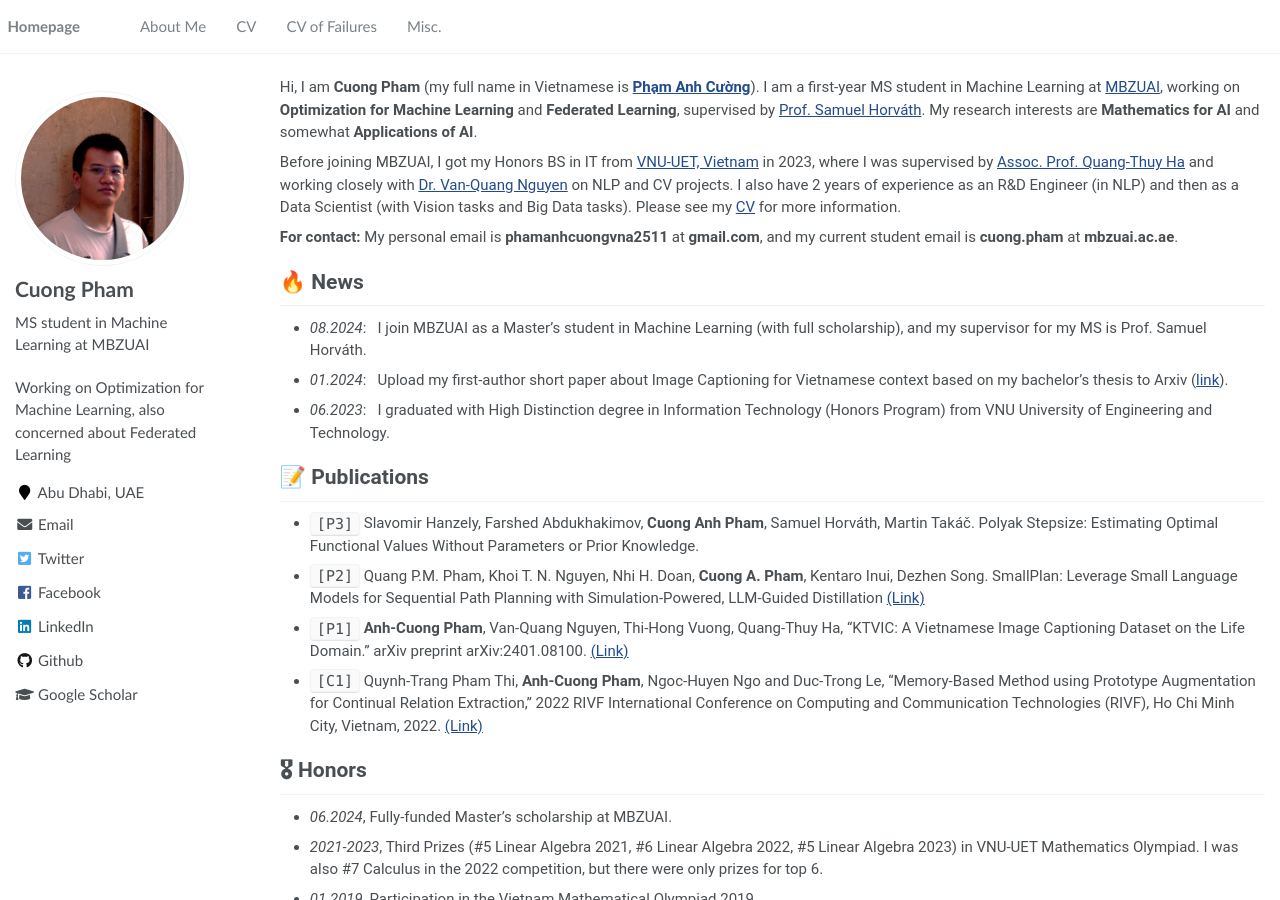
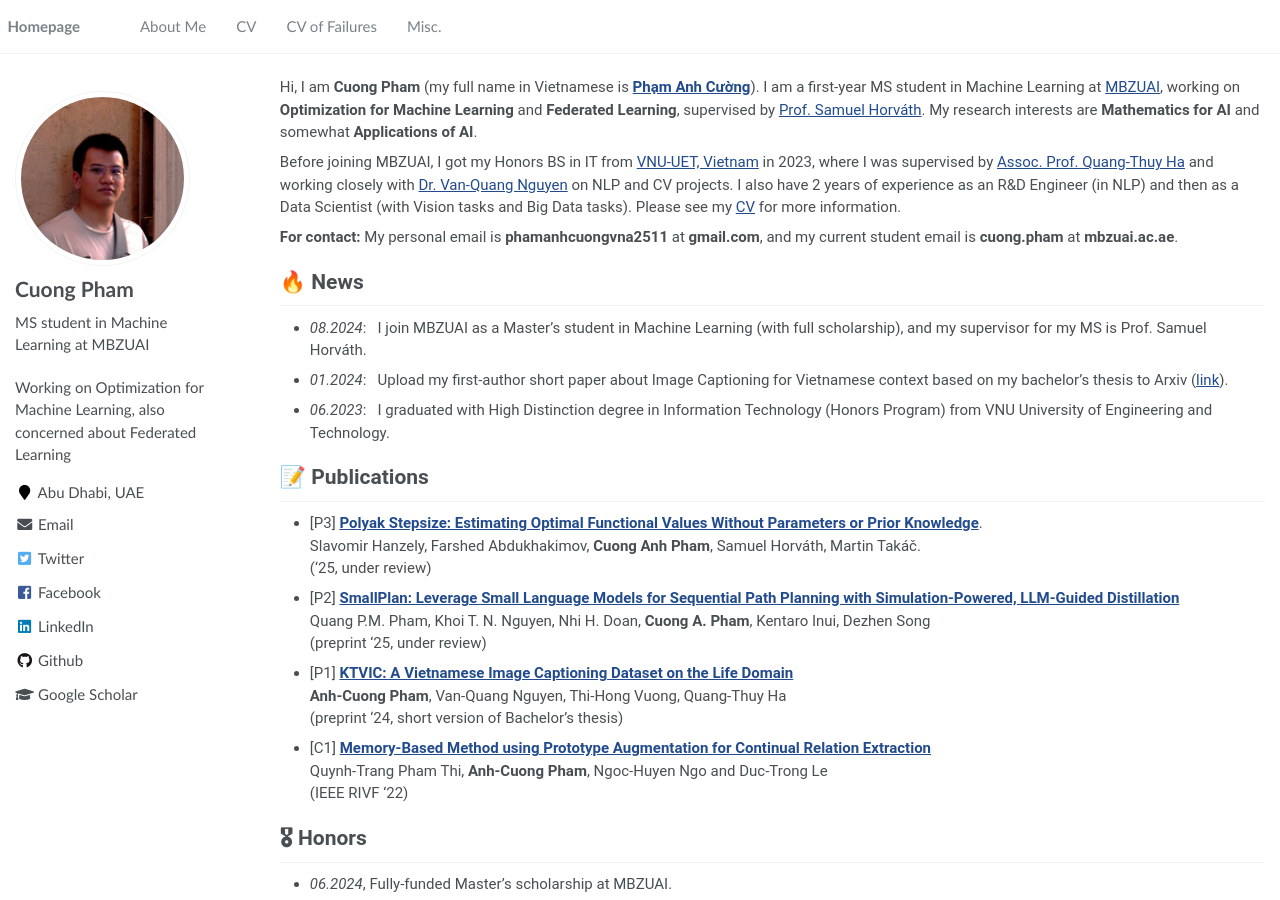
Before and after one commit to pacman-ctm/pacman-ctm.github.io, a Jekyll site: the page built from _pages/about.md, in a window 1280 px wide and 900 px high. Built offline with Jekyll 4.4.1, drawn with Linux system fonts in a browser that asks for light colours.

Commit message:
fix pubs

```diff
--- a/_pages/about.md
+++ b/_pages/about.md
@@ -50,13 +50,22 @@ Before joining MBZUAI, I got my Honors BS in IT from <a href="https://uet.vnu.ed
 <!-- - [Lorem ipsum dolor sit amet, consectetur adipiscing elit. Vivamus ornare aliquet ipsum, ac tempus justo dapibus sit amet](https://github.com), A, B, C, **CVPR 2020** -->
 
 # 📝 Publications
-- `[P3]` Slavomir Hanzely, Farshed Abdukhakimov, **Cuong Anh Pham**, Samuel Horváth, Martin Takáč. Polyak Stepsize: Estimating Optimal Functional Values Without Parameters or Prior Knowledge.
+- [P3] [**Polyak Stepsize: Estimating Optimal Functional Values Without Parameters or Prior Knowledge**]().<br>
+Slavomir Hanzely, Farshed Abdukhakimov, **Cuong Anh Pham**, Samuel Horváth, Martin Takáč.<br>
+('25, under review)
 
-- `[P2]` Quang P.M. Pham, Khoi T. N. Nguyen, Nhi H. Doan, **Cuong A. Pham**, Kentaro Inui, Dezhen Song. SmallPlan: Leverage Small Language Models for Sequential Path Planning with Simulation-Powered, LLM-Guided Distillation [(Link)](https://arxiv.org/abs/2505.00831)
+- [P2] [**SmallPlan: Leverage Small Language Models for Sequential Path Planning with Simulation-Powered, LLM-Guided Distillation**](https://arxiv.org/abs/2505.00831) <br>
+Quang P.M. Pham, Khoi T. N. Nguyen, Nhi H. Doan, **Cuong A. Pham**, Kentaro Inui, Dezhen Song <br>
+(preprint '25, under review)
 
-- `[P1]` **Anh-Cuong Pham**, Van-Quang Nguyen, Thi-Hong Vuong, Quang-Thuy Ha, "KTVIC: A Vietnamese Image Captioning Dataset on the Life Domain." arXiv preprint arXiv:2401.08100. [(Link)](https://arxiv.org/abs/2401.08100)
+- [P1] [**KTVIC: A Vietnamese Image Captioning Dataset on the Life Domain**](https://arxiv.org/abs/2401.08100) <br>
+**Anh-Cuong Pham**, Van-Quang Nguyen, Thi-Hong Vuong, Quang-Thuy Ha <br>
+(preprint '24, short version of Bachelor's thesis)
+<!-- arXiv preprint arXiv:2401.08100 -->
 
-- `[C1]` Quynh-Trang Pham Thi, **Anh-Cuong Pham**, Ngoc-Huyen Ngo and Duc-Trong Le, "Memory-Based Method using Prototype Augmentation for Continual Relation Extraction," 2022 RIVF International Conference on Computing and Communication Technologies (RIVF), Ho Chi Minh City, Vietnam, 2022. [(Link)](https://ieeexplore.ieee.org/abstract/document/10013819/)
+- [C1] [**Memory-Based Method using Prototype Augmentation for Continual Relation Extraction**](https://ieeexplore.ieee.org/abstract/document/10013819/)<br>
+Quynh-Trang Pham Thi, **Anh-Cuong Pham**, Ngoc-Huyen Ngo and Duc-Trong Le <br>
+(IEEE RIVF '22)
 
 # 🎖 Honors
 - *06.2024*, Fully-funded Master's scholarship at MBZUAI.
```
Also changed, not shown: _pages/misc.md (+1 -1 lines).
